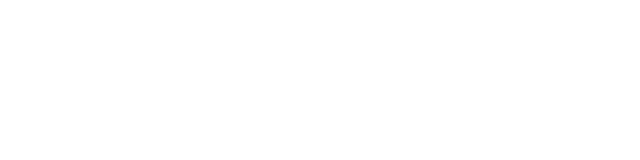
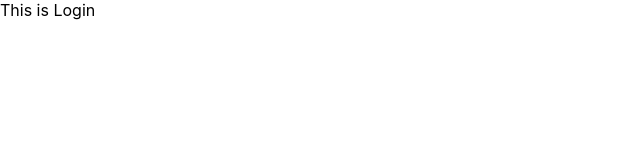
Before and after one commit to innocdavid/forum-gui, a React (Create React App) app: page / in a window 1280 px wide. Shown: the top 160 px of the page, without its empty margins (0-640 px from the left). Built offline with nearby package versions, Linux system fonts and the light colour scheme.

Commit message:
React Router Package - Add react-router-dom - Add / route for the login component - Add /register route for the register component - Add /dashboard route for the home component - Add :id/replies route for the replies component

```diff
--- a/package.json
+++ b/package.json
@@ -8,6 +8,7 @@
     "@testing-library/user-event": "^13.5.0",
     "react": "^18.2.0",
     "react-dom": "^18.2.0",
+    "react-router-dom": "^6.8.2",
     "react-scripts": "5.0.1",
     "web-vitals": "^2.1.4"
   },
--- a/src/App.js
+++ b/src/App.js
@@ -1,13 +1,25 @@
 import React from 'react';
-
+import { BrowserRouter, Routes, Route } from 'react-router-dom';
+import Register from './components/register';
+import Login from './components/login';
+import Home from './components/home';
+import Replies from './components/replies';
 
 import './App.css';
+
 
 
 function App() {
   return (
     <div>
-
+      <BrowserRouter>
+        <Routes>
+          <Route path="/" element={ <Login /> } />
+          <Route path="/register" element={ <Register /> } />
+          <Route path="/dashboard" element={ <Home /> } />
+          <Route path="/:id/replies" element={ <Replies /> } />
+        </Routes>
+      </BrowserRouter>
     </div>
   );
 }
```
Also changed, not shown: 1 other file (tests, documents, lock files or other folders).
